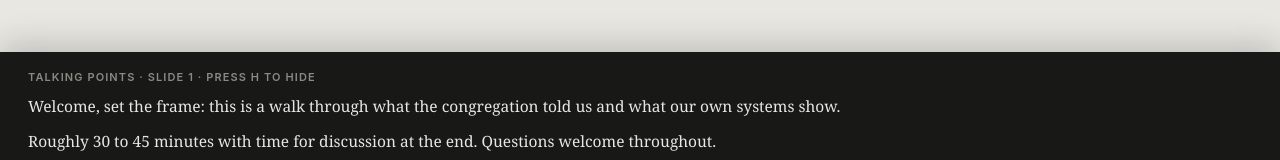
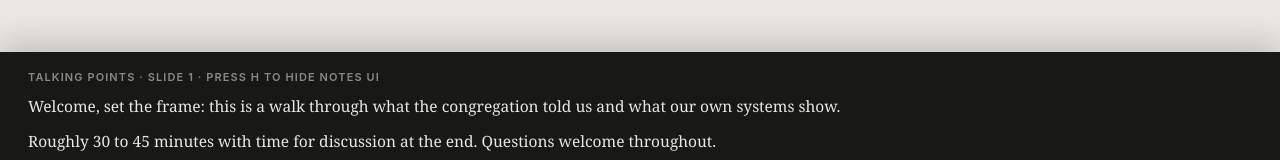
Before and after one commit to garrettmasters/foothills-presentation, a React (Vite) app: page / in a window 1280 px wide. Both pictures are taken after a click on the button "NOTES · N". Shown: the part 570-730 px from the top of the page. Built offline with nearby package versions, Linux system fonts and the light colour scheme.

Commit message:
Make H hide the entire notes UI, not just the panel
H now also hides the "Notes · N" button so the presenter can share
the screen with no notes chrome visible. Press H again (or N) to restore it.

```diff
--- a/src/FoothillsDeck.jsx
+++ b/src/FoothillsDeck.jsx
@@ -2,7 +2,7 @@ import { useState, useEffect, useRef, useCallback } from "react";
 
 /* ────────────────────────────────────────────────────────────────
    Foothills Leadership Deck
-   Click / → / space to advance · ← to go back · N toggles notes · H hides notes
+   Click / → / space to advance · ← to go back · N toggles notes · H hides the notes UI (button + panel)
    Palette + type match the Communication Survey report.
 ──────────────────────────────────────────────────────────────── */
 
@@ -1007,6 +1007,7 @@ export default function FoothillsDeck() {
   const [idx, setIdx] = useState(0);
   const [step, setStep] = useState(0);
   const [notesOpen, setNotesOpen] = useState(false);
+  const [notesHidden, setNotesHidden] = useState(false);
 
   const slide = slides[idx];
   const total = slides.length;
@@ -1025,8 +1026,8 @@ export default function FoothillsDeck() {
     const onKey = (e) => {
       if (e.key === "ArrowRight" || e.key === " " || e.key === "Enter") { e.preventDefault(); next(); }
       else if (e.key === "ArrowLeft") { e.preventDefault(); prev(); }
-      else if (e.key === "n" || e.key === "N") setNotesOpen((o) => !o);
-      else if (e.key === "h" || e.key === "H") setNotesOpen(false);
+      else if (e.key === "n" || e.key === "N") { setNotesHidden(false); setNotesOpen((o) => !o); }
+      else if (e.key === "h" || e.key === "H") { setNotesOpen(false); setNotesHidden((h) => !h); }
       else if (e.key === "Home") { setIdx(0); setStep(0); }
     };
     window.addEventListener("keydown", onKey);
@@ -1088,6 +1089,7 @@ export default function FoothillsDeck() {
         <div style={{ fontSize: 12, color: C.ink3, fontVariantNumeric: "tabular-nums", whiteSpace: "nowrap" }}>
           {idx + 1} / {total}
         </div>
+        {!notesHidden && (
           <button
             onClick={() => setNotesOpen((o) => !o)}
             style={{
@@ -1099,6 +1101,7 @@ export default function FoothillsDeck() {
           >
             Notes · N
           </button>
+        )}
       </div>
 
       {/* notes drawer */}
@@ -1113,7 +1116,7 @@ export default function FoothillsDeck() {
           }}
         >
           <div style={{ fontSize: 11, fontWeight: 600, letterSpacing: "0.1em", textTransform: "uppercase", color: "#8a8a84", marginBottom: 10 }}>
-            Talking points · slide {idx + 1} · press H to hide
+            Talking points · slide {idx + 1} · press H to hide notes UI
           </div>
           {slide.notes.map((n, i) => (
             <p key={i} style={{ fontFamily: SERIF, fontSize: 15.5, lineHeight: 1.6, margin: "0 0 10px" }}>{n}</p>
```
Also changed, not shown: 1 other file (tests, documents, lock files or other folders). Lines whose indentation alone changed are shown as unchanged.
